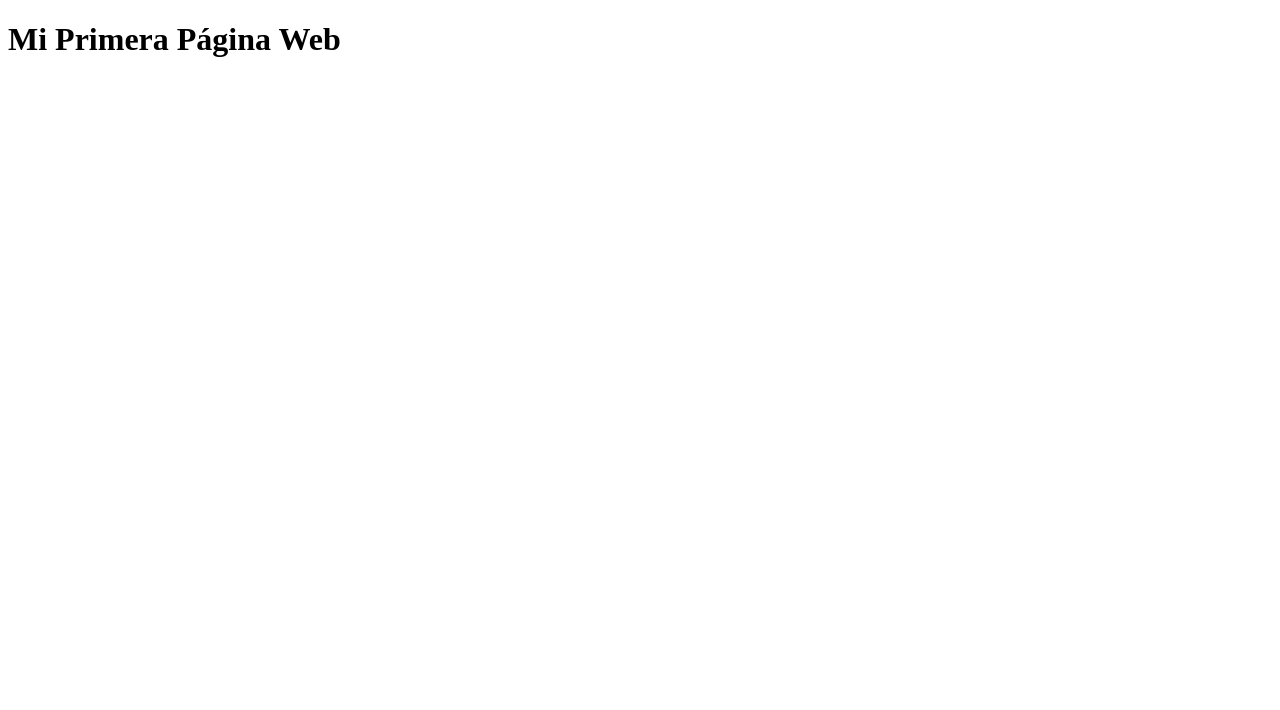
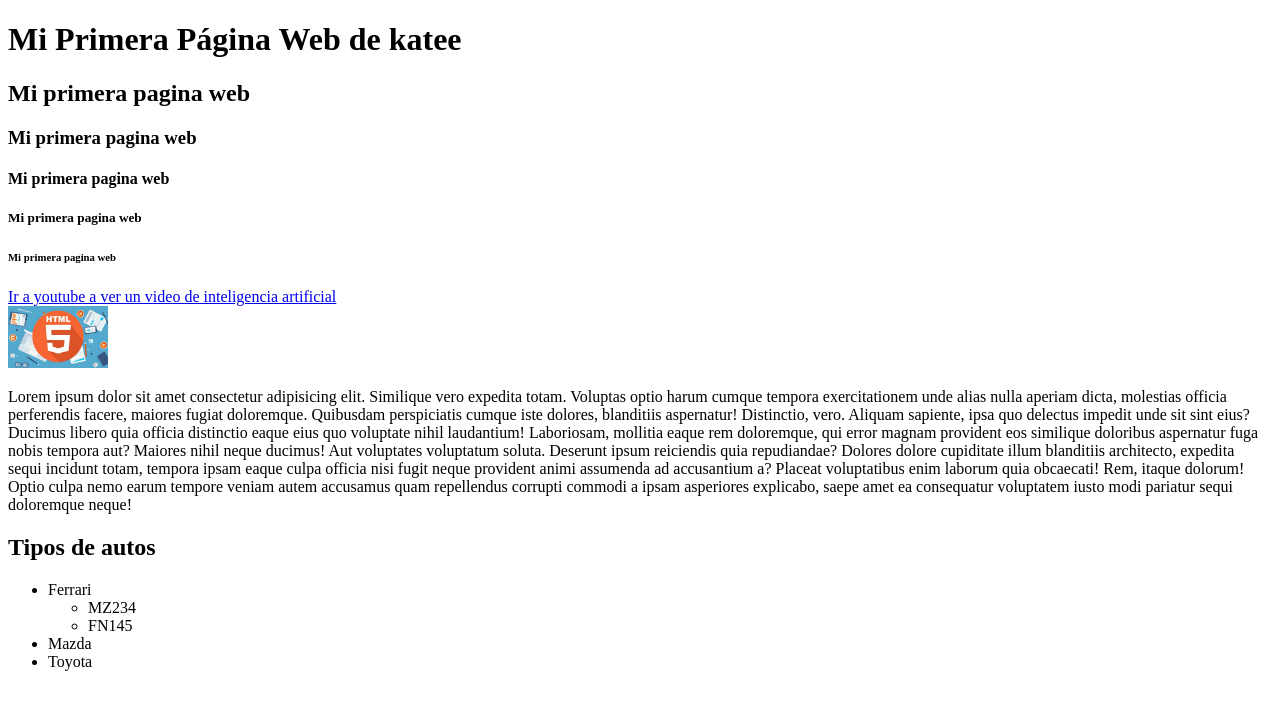
Before and after one commit to Kateeevi/holawww, a plain HTML site: page index.html in a window 1280 px wide. Drawn offline with Linux system fonts and the light colour scheme.

Commit message:
Proyecto v2

```diff
--- a/index.html
+++ b/index.html
@@ -3,10 +3,59 @@
 <head>
     <meta charset="UTF-8">
     <meta name="viewport" content="width=device-width initial-scale=1.0">
-    <title>Hola www</title>
+    <title>HOLA WWW</title>
 </head>
 <body>
     <!--Aquí va el título de la página web-->
-    <h1>Mi Primera Página Web</h1>
+    <!--Etiquetas h-->
+    <h1>Mi Primera Página Web de katee</h1>
+    <h2> Mi primera pagina web</h2>
+    <h3> Mi primera pagina web</h3>
+    <h4> Mi primera pagina web</h4>
+    <h5> Mi primera pagina web</h5>
+    <h6> Mi primera pagina web</h6>
+
+    <!--Contenedores
+    Son espacios movibles donde se crea contenido html
+    section, div, article-->
+    <section>
+        <!--Un enlace a youtube
+        Utilizamos la etiqueta a-ancle
+        Rutas absolutas: Es cuando queremos enlazarnos a recursos externos de mi proyecto
+        Rutas relativas: Es cuando quiero enlazarme a recurso dentro de mi proyecto-->
+        <a href="https://youtu.be/mwHiaTrQOiI?si=5C5Sa9cUFCfDCYBw" target="_black">Ir a youtube a ver un video de inteligencia artificial</a>
+        <!--Etiqueta para salto de linea-->
+        <br>
+        <!--Enlace a una imagen mediante ruta relativa-->
+        <img src="img/que-es-html5.jpg" alt="Logo de HTML5" width="100px" heigth="100px">
+        <!--Salto de linea->
+        <br>
+        <!--Escribir yun parrafo-->
+        <p>
+            Lorem ipsum dolor sit amet consectetur adipisicing elit. Similique vero expedita totam. Voluptas optio harum cumque tempora exercitationem unde alias nulla aperiam dicta, molestias officia perferendis facere, maiores fugiat doloremque.
+            Quibusdam perspiciatis cumque iste dolores, blanditiis aspernatur! Distinctio, vero. Aliquam sapiente, ipsa quo delectus impedit unde sit sint eius? Ducimus libero quia officia distinctio eaque eius quo voluptate nihil laudantium!
+            Laboriosam, mollitia eaque rem doloremque, qui error magnam provident eos similique doloribus aspernatur fuga nobis tempora aut? Maiores nihil neque ducimus! Aut voluptates voluptatum soluta. Deserunt ipsum reiciendis quia repudiandae?
+            Dolores dolore cupiditate illum blanditiis architecto, expedita sequi incidunt totam, tempora ipsam eaque culpa officia nisi fugit neque provident animi assumenda ad accusantium a? Placeat voluptatibus enim laborum quia obcaecati!
+            Rem, itaque dolorum! Optio culpa nemo earum tempore veniam autem accusamus quam repellendus corrupti commodi a ipsam asperiores explicabo, saepe amet ea consequatur voluptatem iusto modi pariatur sequi doloremque neque!
+        </p>
+    </section><!--Fin de section-->
+    <!--Contenedor de listas-->
+    <div>
+        <!--Dentro de html tenemso 2 tipos de listas
+        Listas ordenadas- Tienen un gerarquico
+        listas desordenadas - No tiene numeración-->
+        <h2>Tipos de autos</h2>
+        <ul>
+            <li>Ferrari
+                <ul>
+                    <li>MZ234</li>
+                    <li>FN145</li>
+                </ul>
+            </li>
+            <li>Mazda</li>
+            <li>Toyota</li>
+        </ul>
+    </div>
+
 </body>
 </html>
```
Also changed, not shown: img/Youtube_logo.png (added), img/que-es-html5.jpg (added).
